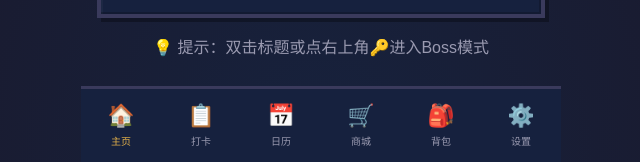
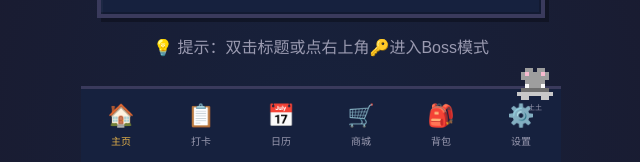
Before and after one commit to Jack414b/teacher-game, a React (Vite) app: page / in a window 1280 px wide. Shown: the part 635-797 px from the top of the page, without its empty margins (319-959 px from the left). Built offline with nearby package versions, Linux system fonts and the light colour scheme; no server answers; the database is empty.

Commit message:
添加像素宠物兔子土土

```diff
--- a/src/App.tsx
+++ b/src/App.tsx
@@ -11,6 +11,7 @@ import AdminPage from './pages/AdminPage'
 import SettingsPage from './pages/SettingsPage'
 import CalendarPage from './pages/CalendarPage'
 import BackpackPage from './pages/BackpackPage'
+import PixelPet from './components/ui/PixelPet'
 import './App.css'
 
 function App() {
@@ -139,6 +140,10 @@ function App() {
             <span>{item.label}</span>
           </button>
         ))}
+        <div style={{ position: 'absolute', right: '8px', bottom: '50px' }}>
+          <PixelPet />
+          <span style={{ fontSize: '7px', color: 'var(--text-dim)', display: 'block', textAlign: 'center', marginTop: '2px' }}>土土</span>
+        </div>
       </nav>
     </div>
   )
--- /dev/null
+++ b/src/components/ui/PixelPet.tsx
@@ -0,0 +1,66 @@
+import { useState } from 'react'
+
+// CSS 像素灰兔 "土土" —— 使用 box-shadow 绘制
+const PIXEL = 4
+const G = '#9e9e9e'   // 灰色
+const LG = '#c8c8c8'  // 浅灰
+const DG = '#6e6e6e'  // 深灰
+const W = '#fafafa'   // 白色
+const P = '#f8bbd0'   // 粉色（耳朵内）
+const T = 'transparent'
+
+// 12x9 像素兔子
+const RABBIT: string[][] = [
+//   0   1   2   3   4   5   6   7   8
+  [ T , T , G , G , T , G , G , T , T ],  // 0 耳朵
+  [ T , G , P , G , G , G , P , G , T ],  // 1
+  [ T , G , G , G , G , G , G , G , T ],  // 2 头顶
+  [ T , T , G , G , G , G , G , T , T ],  // 3
+  [ T , T , W , G , G , G , W , T , T ],  // 4 眼睛行
+  [ T , DG, DG, DG, DG, DG, DG, DG, T ],  // 5 身体
+  [ LG, LG, LG, LG, LG, LG, LG, LG, LG],  // 6
+  [ T , LG, LG, T , T , T , LG, LG, T ],  // 7 脚
+]
+
+export default function PixelPet() {
+  const [animating, setAnimating] = useState(false)
+  const size = RABBIT[0].length * PIXEL
+
+  // 点击时跳一下
+  const handleClick = () => {
+    if (animating) return
+    setAnimating(true)
+    setTimeout(() => setAnimating(false), 400)
+  }
+
+  return (
+    <div
+      onClick={handleClick}
+      title="土土 - 点击摸摸"
+      style={{
+        position: 'relative',
+        width: size, height: RABBIT.length * PIXEL,
+        cursor: 'pointer',
+        transform: animating ? 'translateY(-8px)' : 'translateY(0)',
+        transition: 'transform 0.2s cubic-bezier(0.34, 1.56, 0.64, 1)',
+        flexShrink: 0,
+      }}
+    >
+      {RABBIT.map((row, y) =>
+        row.map((color, x) =>
+          color !== T ? (
+            <div
+              key={`${y}-${x}`}
+              style={{
+                position: 'absolute',
+                left: x * PIXEL, top: y * PIXEL,
+                width: PIXEL, height: PIXEL,
+                background: color,
+              }}
+            />
+          ) : null
+        )
+      )}
+    </div>
+  )
+}
```
